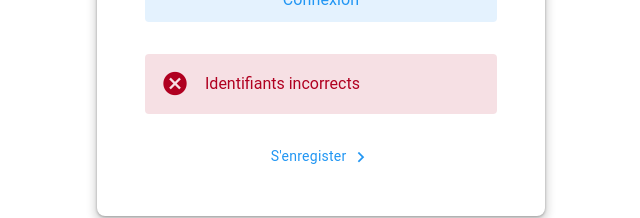
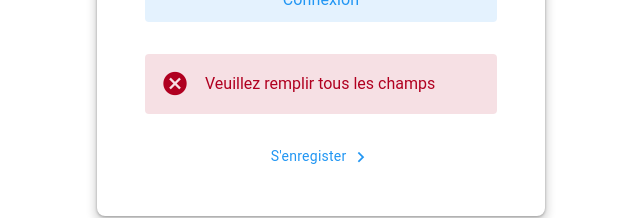
Before and after one commit to maximcharnallet/todolist, a Vue app in the folder frontend/: page / in a window 1280 px wide. Both pictures are taken after a click on the button "Connexion". Shown: the part 314-532 px from the top of the page, without its empty margins (319-959 px from the left). Built offline with nearby package versions, Linux system fonts and the light colour scheme; no server answers; a small style sheet from the web is missing.

Commit message:
Add error message Login

```diff
--- a/frontend/src/components/Login.vue
+++ b/frontend/src/components/Login.vue
@@ -6,7 +6,7 @@
   const password = ref('')
   const visible = ref(false)
 
-  const { isError, isLoading, doSignin } = useSignin()
+  const { isError, errorMessage, isLoading, doSignin } = useSignin()
 
   async function handleSignin () {
     doSignin(
@@ -61,7 +61,7 @@
       </v-btn>
 
       <v-alert v-if="isError" class="mb-4" type="error" variant="tonal">
-        Identifiants incorrects
+        {{ errorMessage }}
       </v-alert>
 
       <v-card-text class="text-center">
--- a/frontend/src/composables/useLogout.ts
+++ b/frontend/src/composables/useLogout.ts
@@ -1,6 +1,5 @@
 import { ref } from 'vue'
 import { useRouter } from 'vue-router'
-import { signin } from '@/services/auth.service'
 import { taskStore } from '@/store/task.store'
 
 export function useLogout () {
--- a/frontend/src/composables/useRegister.ts
+++ b/frontend/src/composables/useRegister.ts
@@ -21,9 +21,6 @@ export function useRegister () {
     } catch (error: any) {
       isError.value = true
       errorMessage.value = error.message
-      setTimeout(() => {
-        isError.value = false
-      }, 3000)
     } finally {
       isLoading.value = false
     }
--- a/frontend/src/composables/useSignin.ts
+++ b/frontend/src/composables/useSignin.ts
@@ -5,18 +5,22 @@ import { signin } from '@/services/auth.service'
 export function useSignin () {
   const router = useRouter()
   const isError = ref(false)
+  const errorMessage = ref('')
   const isLoading = ref(false)
 
   async function doSignin (name: string, password: string) {
+    if (!name.trim() || !password.trim()) {
+      isError.value = true
+      errorMessage.value = 'Veuillez remplir tous les champs'
+      return
+    }
     isLoading.value = true
     try {
       await signin(name, password)
       router.push('/accueil')
-    } catch {
+    } catch (error: any) {
       isError.value = true
-      setTimeout(() => {
-        isError.value = false
-      }, 3000)
+      errorMessage.value = error.message
     } finally {
       isLoading.value = false
     }
@@ -24,6 +28,7 @@ export function useSignin () {
   return {
     doSignin,
     isError,
+    errorMessage,
     isLoading,
   }
 }
```
Also changed, not shown: frontend/src/assets/logo.png (deleted).
